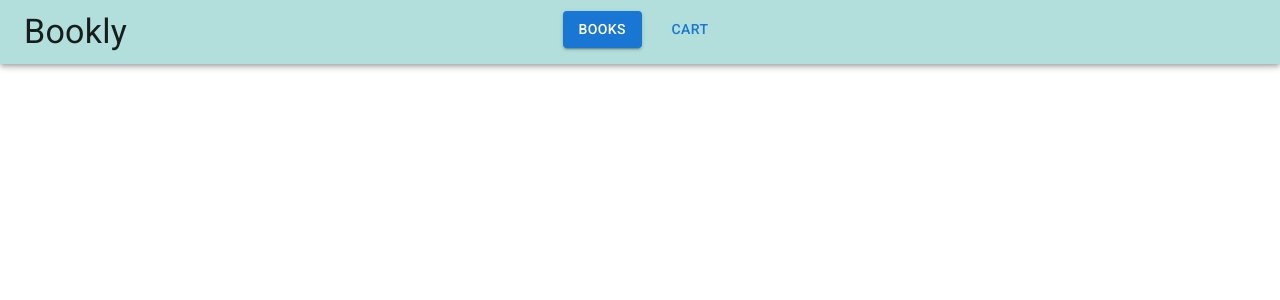
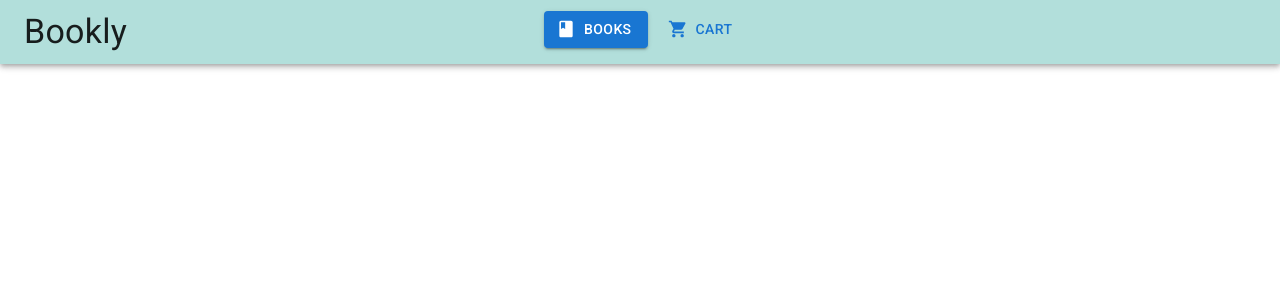
Before and after one commit to Ah179/launch22-swe-week3-team10, a React (Create React App) app in the folder client/: page / in a window 1280 px wide. Shown: the top 300 px of the page. Built offline with nearby package versions, Linux system fonts and the light colour scheme.

Commit message:
add button icons

```diff
--- a/client/src/components/Navbar.js
+++ b/client/src/components/Navbar.js
@@ -2,6 +2,8 @@ import { Link, useLocation } from 'react-router-dom';
 import { Button, Typography, AppBar, Grid, Toolbar } from '@mui/material';
 import { teal } from '@mui/material/colors';
 import { createTheme, ThemeProvider } from '@mui/material/styles';
+import BookIcon from '@mui/icons-material/Book';
+import ShoppingCartIcon from '@mui/icons-material/ShoppingCart';
 
 const theme = createTheme({
 	palette: {
@@ -28,7 +30,7 @@ const Navbar = props => {
 										component={Link}
 										to='/'
 										sx={{ mx: 1 }}
-										startIcon={null}
+										startIcon={<BookIcon />}
 									>
 										Books
 									</Button>
@@ -37,7 +39,7 @@ const Navbar = props => {
 										component={Link}
 										to='/cart'
 										sx={{ mx: 1 }}
-										startIcon={null}
+										startIcon={<ShoppingCartIcon />}
 									>
 										Cart
 									</Button>
```
